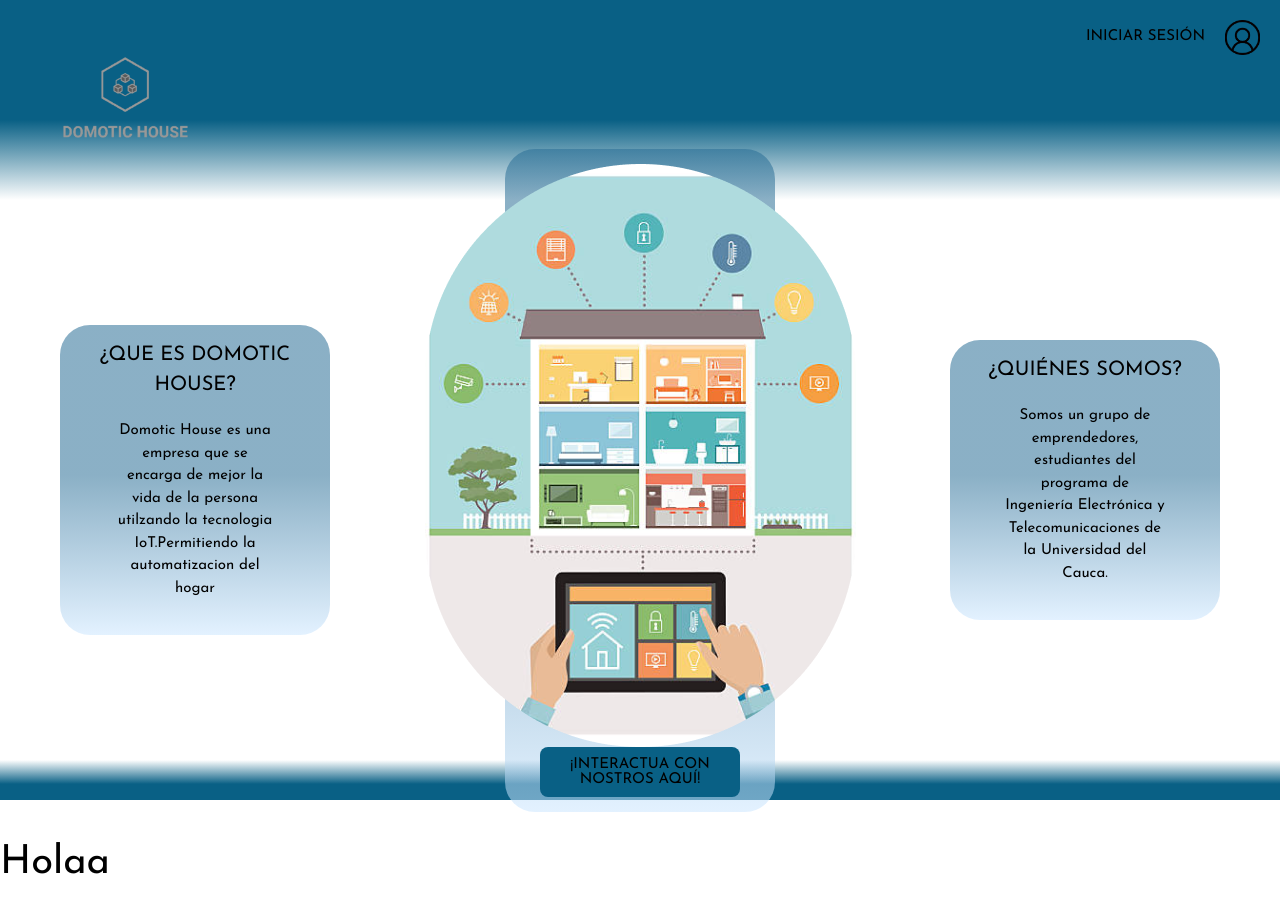
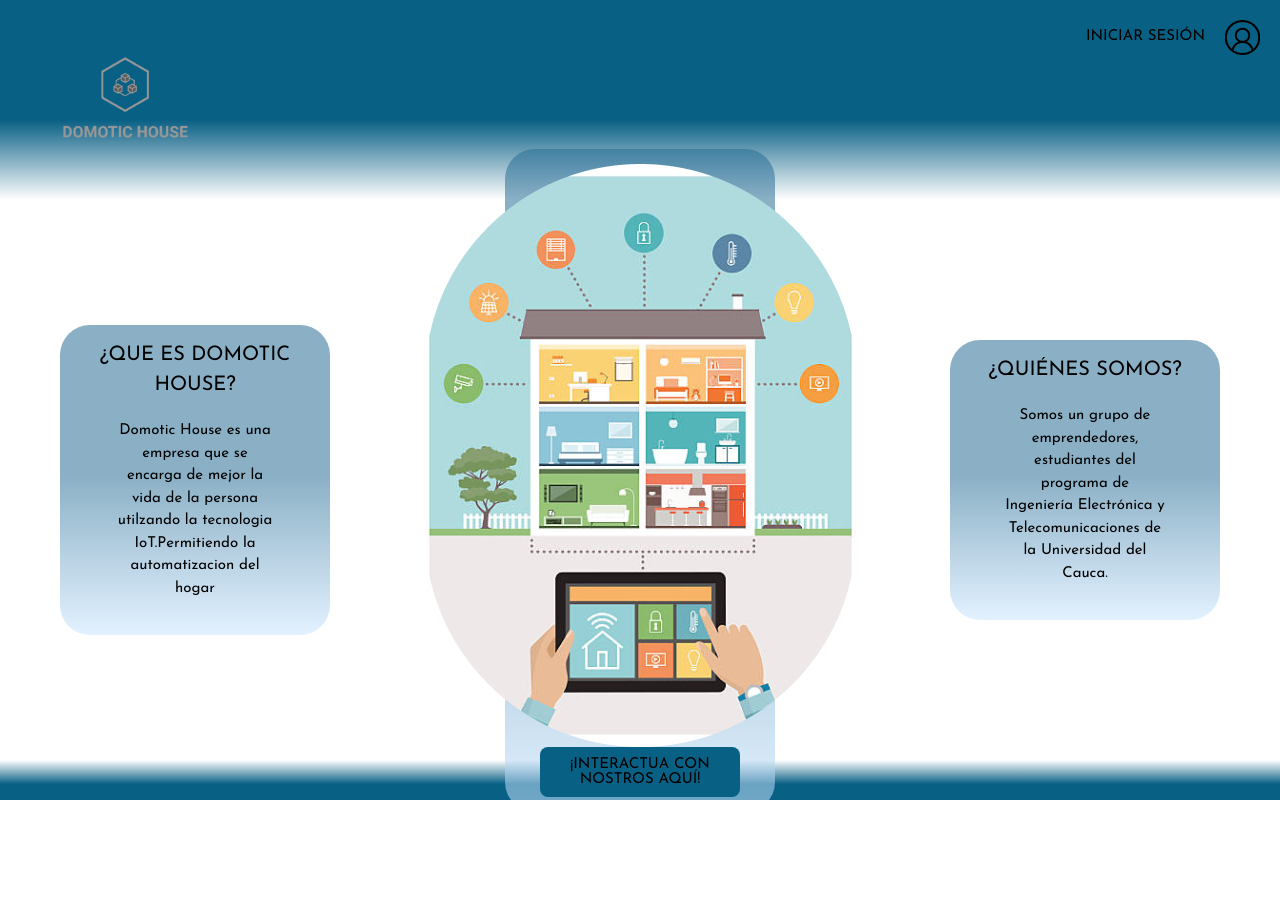
Before and after one commit to vidahoro2/domotic-house-project, a React (Vite) app in the folder client/: page / in a window 1280 px wide. Shown: the top 912 px of the page. After the commit the page ends 800 px from the top, so only its background shows below. Built offline with nearby package versions, Linux system fonts and the light colour scheme.

Commit message:
errores en vite Victor

```diff
--- a/client/package.json
+++ b/client/package.json
@@ -19,7 +19,7 @@
     "@types/react": "^18.0.28",
     "@types/react-dom": "^18.0.11",
     "@vitejs/plugin-react": "^3.1.0",
-    "vite": "^4.2.0"
+    "vite": "^4.4.4"
   },
   "main": "vite.config.js",
   "keywords": [],
--- a/client/src/App.jsx
+++ b/client/src/App.jsx
@@ -15,7 +15,7 @@ function App() {
 
     <>
         <LandingPage/>
-        <h2>Holaa</h2>
+
     </>
 
   )
```
Also changed, not shown: 1 other file (tests, documents, lock files or other folders).
